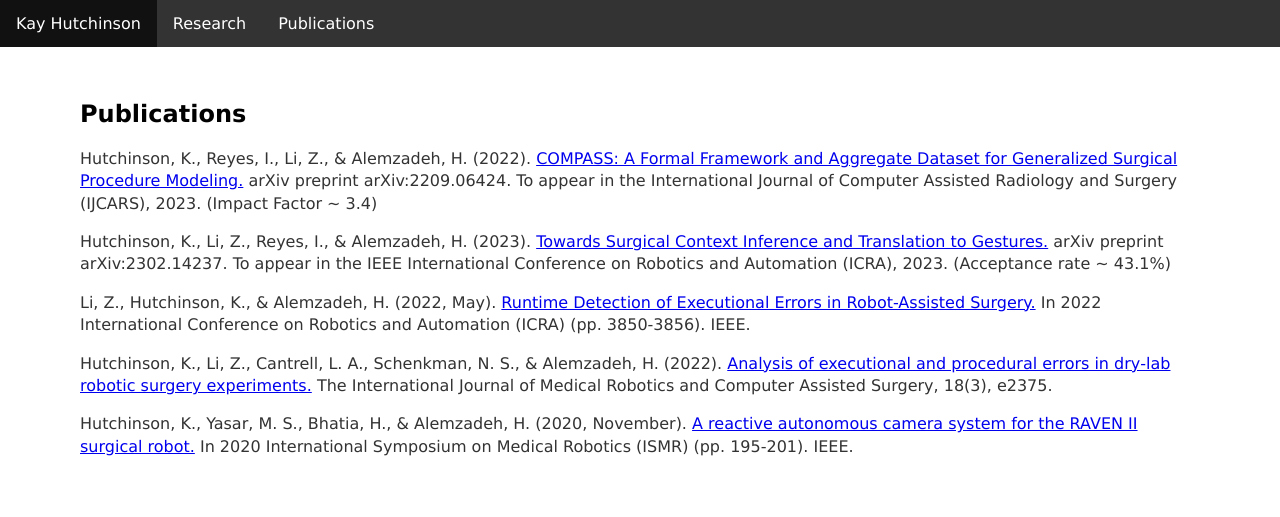
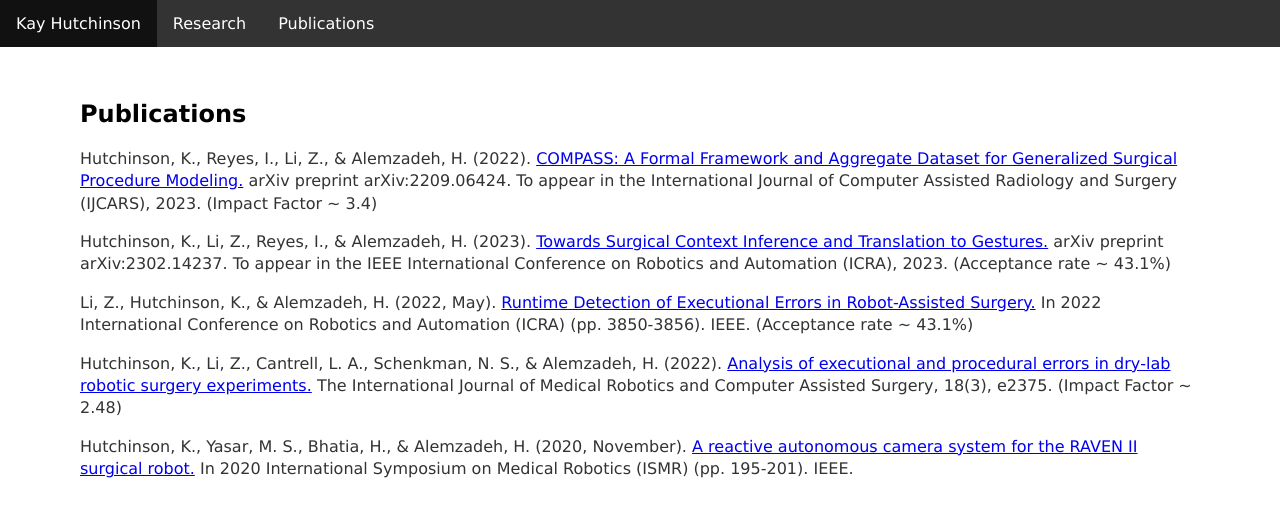
Before and after one commit to kch4fk/kch4fk.github.io, a Jekyll site: the page built from publications/index.html, in a window 1280 px wide. Shown: the top 517 px of the page. Built offline with Jekyll 4.4.1, drawn with Linux system fonts in a browser that asks for light colours.

Commit message:
Update index.html

```diff
--- a/publications/index.html
+++ b/publications/index.html
@@ -9,9 +9,9 @@ title: "Publications"
 
 	<p>Hutchinson, K., Li, Z., Reyes, I., & Alemzadeh, H. (2023). <a href="https://arxiv.org/abs/2302.14237&hl=en&sa=T&oi=gsb&ct=res&cd=0&d=3024976602289550185&ei=r-BTZK3_E8Kby9YPj9OqwAs&scisig=AGlGAw-7mq-6Eyf8KwAYtUFobeDu">Towards Surgical Context Inference and Translation to Gestures.</a> arXiv preprint arXiv:2302.14237. To appear in the IEEE International Conference on Robotics and Automation (ICRA), 2023. (Acceptance rate ~ 43.1%)</p>
 
-	<p>Li, Z., Hutchinson, K., & Alemzadeh, H. (2022, May). <a href="https://ieeexplore.ieee.org/abstract/document/9812034/&hl=en&sa=T&oi=gsb&ct=res&cd=0&d=16797698088879530391&ei=aOBTZP_YNqXSsQLkxoJY&scisig=AGlGAw9Jv_gkmsAZk6A3AzkcHaOX">Runtime Detection of Executional Errors in Robot-Assisted Surgery.</a> In 2022 International Conference on Robotics and Automation (ICRA) (pp. 3850-3856). IEEE.</p>
+	<p>Li, Z., Hutchinson, K., & Alemzadeh, H. (2022, May). <a href="https://ieeexplore.ieee.org/abstract/document/9812034/&hl=en&sa=T&oi=gsb&ct=res&cd=0&d=16797698088879530391&ei=aOBTZP_YNqXSsQLkxoJY&scisig=AGlGAw9Jv_gkmsAZk6A3AzkcHaOX">Runtime Detection of Executional Errors in Robot-Assisted Surgery.</a> In 2022 International Conference on Robotics and Automation (ICRA) (pp. 3850-3856). IEEE. (Acceptance rate ~ 43.1%)</p>
 
-	<p>Hutchinson, K., Li, Z., Cantrell, L. A., Schenkman, N. S., & Alemzadeh, H. (2022). <a href="https://onlinelibrary.wiley.com/doi/abs/10.1002/rcs.2375&hl=en&sa=T&oi=gsb&ct=res&cd=0&d=10025182866848899122&ei=DuBTZOmkOYuGmgHE44ewAg&scisig=AGlGAw9JjFFvVzFWGsxJ83P_UMlG">Analysis of executional and procedural errors in dry‐lab robotic surgery experiments.</a> The International Journal of Medical Robotics and Computer Assisted Surgery, 18(3), e2375. </p>
+	<p>Hutchinson, K., Li, Z., Cantrell, L. A., Schenkman, N. S., & Alemzadeh, H. (2022). <a href="https://onlinelibrary.wiley.com/doi/abs/10.1002/rcs.2375&hl=en&sa=T&oi=gsb&ct=res&cd=0&d=10025182866848899122&ei=DuBTZOmkOYuGmgHE44ewAg&scisig=AGlGAw9JjFFvVzFWGsxJ83P_UMlG">Analysis of executional and procedural errors in dry‐lab robotic surgery experiments.</a> The International Journal of Medical Robotics and Computer Assisted Surgery, 18(3), e2375. (Impact Factor ~ 2.48)</p>
 
 	<p>Hutchinson, K., Yasar, M. S., Bhatia, H., & Alemzadeh, H. (2020, November). <a href="https://ieeexplore.ieee.org/abstract/document/9312934/&hl=en&sa=T&oi=gsb&ct=res&cd=0&d=288913836191866304&ei=m99TZMisAcKby9YPj9OqwAs&scisig=AGlGAw96xtwt7DqsXTiXsyzTwPKj">A reactive autonomous camera system for the RAVEN II surgical robot.</a> In 2020 International Symposium on Medical Robotics (ISMR) (pp. 195-201). IEEE.</p>
 
```
